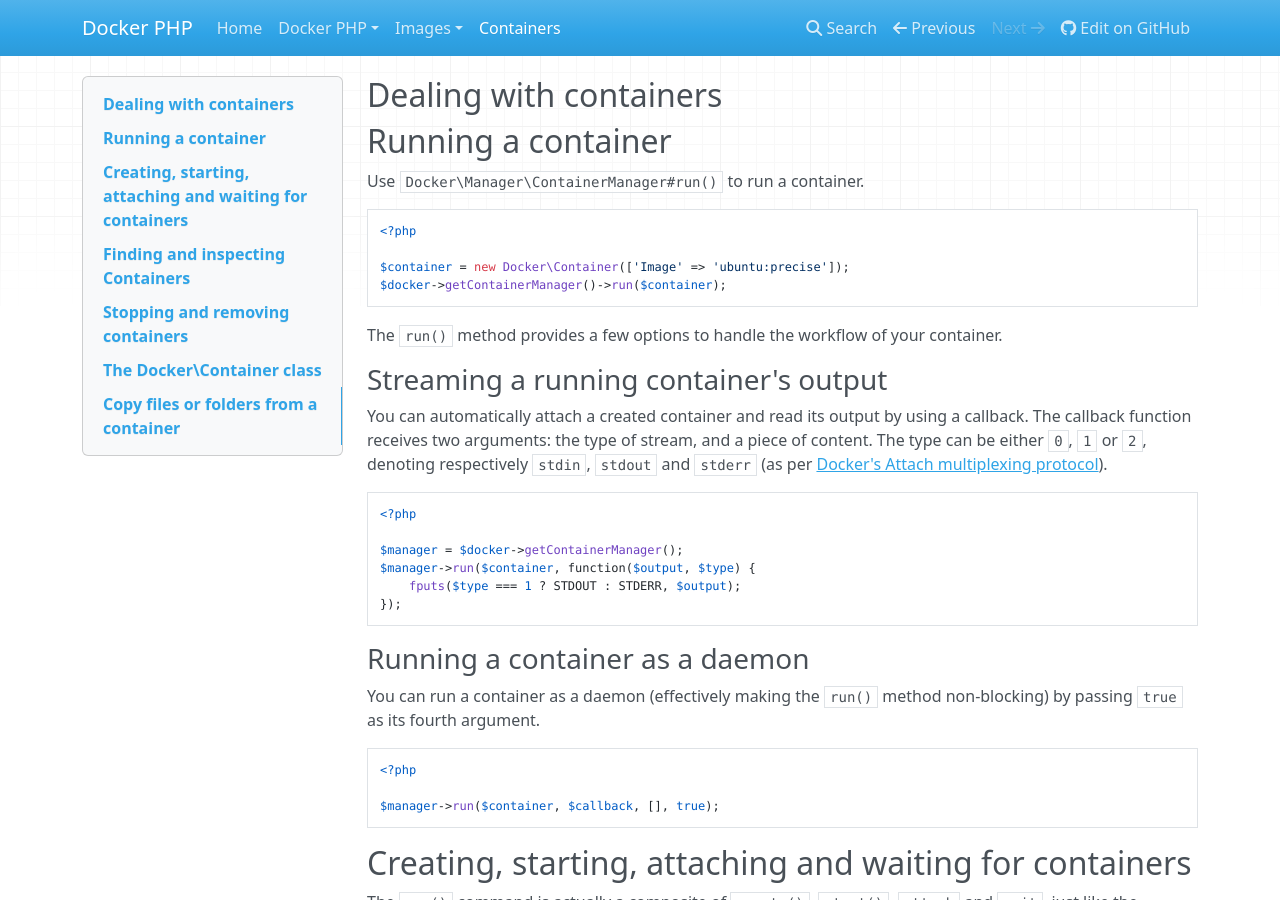
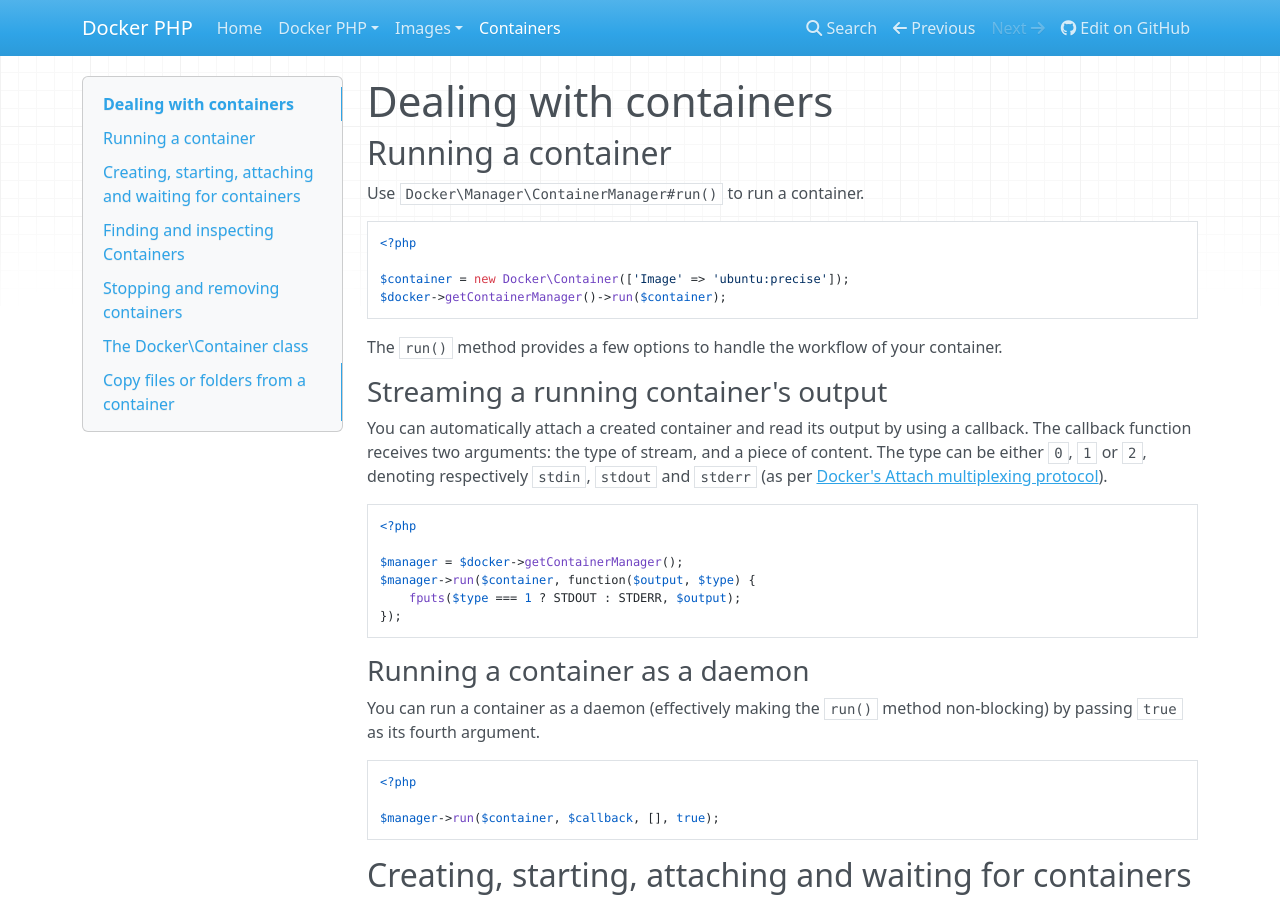
Before and after one commit to docker-php/docker-php, an MkDocs documentation site: the page built from docs/container.md, in a window 1280 px wide and 900 px high. Built offline with MkDocs 1.6.1, drawn with Linux system fonts in a browser that asks for light colours; nearby versions of some CDN libraries; old or Windows-style settings are respelled for this version of MkDocs.

Commit message:
revert spacing changes

```diff
--- a/docs/container.md
+++ b/docs/container.md
@@ -1,4 +1,4 @@
-## Dealing with containers
+# Dealing with containers
 
 ## Running a container
 
```
